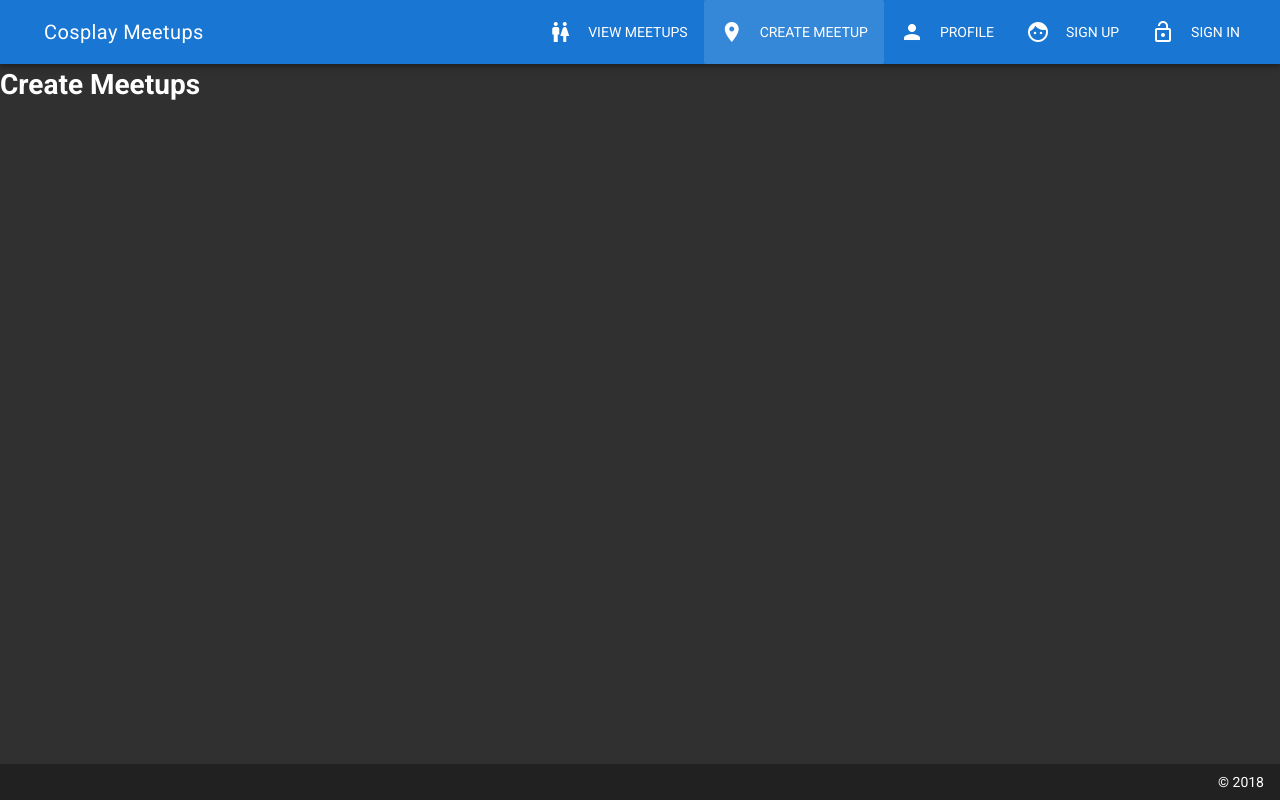
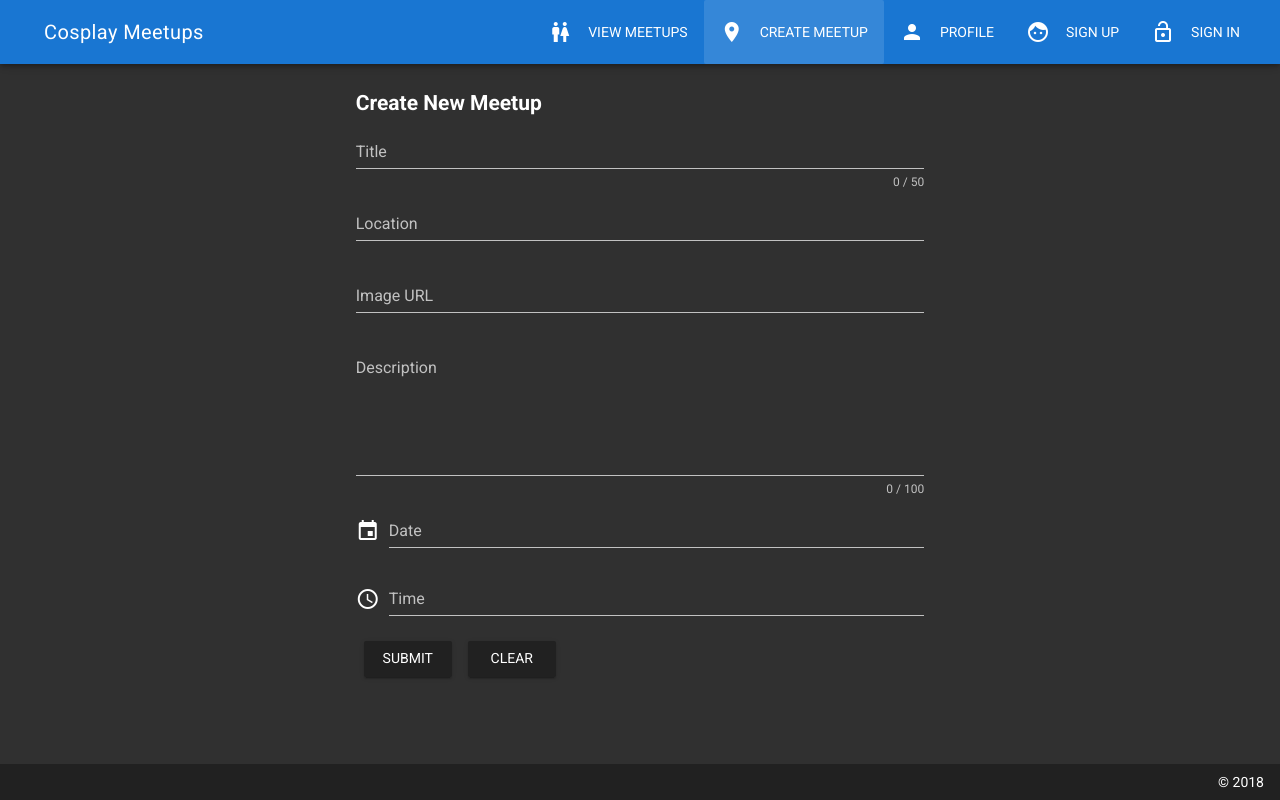
Before and after one commit to jboullion/Vue-Meetups, a Vue app: page /meetup/create in a window 1280 px wide. Built offline with nearby package versions, Linux system fonts and the light colour scheme.

Commit message:
Setting up the Create Meetup functionality

```diff
--- a/src/components/Meetup/Create.vue
+++ b/src/components/Meetup/Create.vue
@@ -1,5 +1,207 @@
 <template>
-    <div id="home">
-        <h1>Create Meetups</h1>
-    </div>
+    <v-container id="create-meetup">
+        <v-layout row wrap>
+            <v-flex xs12 sm6 offset-sm3>
+                <h2>Create New Meetup</h2>
+            </v-flex>
+        </v-layout>
+        <v-form ref="form" v-model="valid" lazy-validation class="mb-5">
+            <v-layout row wrap>
+                <v-flex xs12 sm6 offset-sm3>
+
+                    <v-text-field
+                        v-model="title"
+                        :rules="titleRules"
+                        :counter="titleLength"
+                        label="Title"
+                        hint="Hint text"
+                        class="mb-2"
+                        required
+                        ></v-text-field>
+                    <v-text-field
+                        v-model="location"
+                        :rules="locationRules"
+                        label="Location"
+                        hint="Hint text"
+                        class="mb-2"
+                        required
+                        ></v-text-field>
+
+                    <!--
+                    <v-autocomplete
+                        v-model="state"
+                        :items="states"
+                        :rules="stateRules"
+                        label="State"
+                        hint="Hint text"
+                        persistent-hint
+                    ></v-autocomplete>
+    -->
+                    <v-text-field
+                        v-model="imageUrl"
+                        :rules="urlRules"
+                        label="Image URL"
+                        hint="Hint text"
+                        class="mb-2"
+                        required
+                        ></v-text-field>
+
+                    <img v-show="imageUrl" :src="imageUrl" :alt="location" style="max-width: 100%;" />
+
+                    <v-textarea
+                        v-model="description"
+                        label="Description"
+                        hint="Hint text"
+                        rows="6"
+                        class="mb-2"
+                        :counter="100"
+                        required
+                        no-resize
+                        ></v-textarea>
+
+                    <v-dialog
+                        ref="dateDialog"
+                        v-model="dateModal"
+                        :return-value.sync="date"
+                        persistent
+                        lazy
+                        full-width
+                        width="290px"
+                    >
+                        <v-text-field
+                        slot="activator"
+                        v-model="date"
+                        label="Date"
+                        prepend-icon="event"
+                        readonly
+                        ></v-text-field>
+                        <v-date-picker
+                            v-model="date"
+                            scrollable
+                            min="2018-06-15"
+                            max="2020-03-20">
+                        <v-spacer></v-spacer>
+                        <v-btn flat color="primary" @click="dateModal = false">Cancel</v-btn>
+                        <v-btn flat color="primary" @click="$refs.dateDialog.save(date)">OK</v-btn>
+                        </v-date-picker>
+                    </v-dialog>
+                    <v-dialog
+                        ref="timeDialog"
+                        v-model="timeModal"
+                        :return-value.sync="time"
+                        persistent
+                        lazy
+                        full-width
+                        width="290px"
+                    >
+                        <v-text-field
+                        slot="activator"
+                        v-model="time"
+                        label="Time"
+                        prepend-icon="access_time"
+                        readonly
+                        ></v-text-field>
+                        <v-time-picker
+                        v-if="timeModal"
+                        v-model="time"
+                        >
+                        <v-spacer></v-spacer>
+                        <v-btn flat color="primary" @click="timeModal = false">Cancel</v-btn>
+                        <v-btn flat color="primary" @click="$refs.timeDialog.save(time)">OK</v-btn>
+                        </v-time-picker>
+                    </v-dialog>
+                </v-flex>
+            </v-layout>
+            <v-layout row wrap>
+                <v-flex xs12 sm6 offset-sm3>
+                    <v-btn
+                        :disabled="!valid"
+                        @click="submit"
+                        >
+                        submit
+                    </v-btn>
+                    <v-btn @click="clear">clear</v-btn>
+                </v-flex>
+            </v-layout>
+        </v-form>
+    </v-container>
 </template>
+
+<script>
+  export default {
+    data () {
+      return {
+        valid: false,
+        dateModal: false,
+        timeModal: false,
+        title: '',
+        email: '',
+        location: '',
+        state: '',
+        imageUrl: '',
+        description: '',
+        date: null,
+        time: null,
+        titleLength: 50,
+        titleRules: [
+          v => !!v || 'Title is required',
+          v => v.length <= this.titleLength || 'Title must be less than ' + this.titleLength + ' characters'
+        ],
+        locationRules: [
+          v => !!v || 'Location is required',
+          v => v.length <= this.titleLength || 'location must be less than ' + this.titleLength + ' characters'
+        ],
+        stateRules: [
+          v => !!v || 'State is required'
+        ],
+        urlRules: [
+          v => !!v || 'Image Url is required',
+          v => /https?:\/\/.+\..+/.test(v) || 'Url must must be valid'
+        ],
+        emailRules: [
+          v => !!v || 'E-mail is required',
+          v => /.+@.+/.test(v) || 'E-mail must be valid'
+        ],
+        isEditing: false,
+        model: null,
+        states: [
+          'Alabama', 'Alaska', 'American Samoa', 'Arizona',
+          'Arkansas', 'California', 'Colorado', 'Connecticut',
+          'Delaware', 'District of Columbia', 'Federated States of Micronesia',
+          'Florida', 'Georgia', 'Guam', 'Hawaii', 'Idaho',
+          'Illinois', 'Indiana', 'Iowa', 'Kansas', 'Kentucky',
+          'Louisiana', 'Maine', 'Marshall Islands', 'Maryland',
+          'Massachusetts', 'Michigan', 'Minnesota', 'Mississippi',
+          'Missouri', 'Montana', 'Nebraska', 'Nevada',
+          'New Hampshire', 'New Jersey', 'New Mexico', 'New York',
+          'North Carolina', 'North Dakota', 'Northern Mariana Islands', 'Ohio',
+          'Oklahoma', 'Oregon', 'Palau', 'Pennsylvania', 'Puerto Rico',
+          'Rhode Island', 'South Carolina', 'South Dakota', 'Tennessee',
+          'Texas', 'Utah', 'Vermont', 'Virgin Island', 'Virginia',
+          'Washington', 'West Virginia', 'Wisconsin', 'Wyoming'
+        ]
+      }
+    },
+    methods: {
+      submit () {
+        if (this.$refs.form.validate()) {
+          const meetupData = {
+            title: this.title,
+            location: this.location,
+            imageUrl: this.imageUrl,
+            description: this.description,
+            date: this.date
+          }
+
+          this.$store.dispatch('createMeetup', meetupData)
+          .then((value) => {
+            this.$router.push('/meetup/' + value)
+          })
+        }
+      },
+      clear () {
+        this.$refs.form.reset()
+      }
+    }
+  }
+</script>
--- a/src/components/Meetup/Meetup.vue
+++ b/src/components/Meetup/Meetup.vue
@@ -30,7 +30,7 @@
     props: ['id'],
     computed: {
       meetup () {
-        console.log('Loaded Meetup ' + this.$store.getters.loadedMeetup(this.id))
+        // console.log('Loaded Meetup ' + this.$store.getters.loadedMeetup(this.id))
         return this.$store.getters.loadedMeetup(this.id)
       }
     }
--- a/src/store/index.js
+++ b/src/store/index.js
@@ -9,7 +9,7 @@ export const store = new Vuex.Store({
       {id: 1, imageUrl: 'http://via.placeholder.com/550x350', title: 'Gamehole Con', description: '', date: '2018-07-17', location: 'Madison, WI'},
       {id: 2, imageUrl: 'http://via.placeholder.com/550x350', title: 'Shycon', description: '', date: '2017-07-18', location: 'Chicago, IL'},
       {id: 3, imageUrl: 'http://via.placeholder.com/550x350', title: 'Minni Con', description: '', date: '2017-08-17', location: 'Minneapolis, MN'},
-      {id: 4, imageUrl: 'http://via.placeholder.com/550x350', title: 'Go Blue', description: '', date: '2017-07-01', location: 'Ann Arbor, MI'}
+      {id: 4, imageUrl: 'http://via.placeholder.com/550x350', title: 'Go Blue', description: 'This is a basic desciption', date: '2017-07-01', location: 'Ann Arbor, MI'}
     ],
     user: {
       id: 'awesomeid',
@@ -17,10 +17,25 @@ export const store = new Vuex.Store({
     }
   },
   mutations: {
-
+    createMeetup (state, payload) {
+      state.loadedMeetups.push(payload)
+    }
   },
   actions: {
+    createMeetup ({commit}, payload) {
+      const meetup = {
+        title: payload.title,
+        imageUrl: payload.imageUrl,
+        description: payload.description,
+        location: payload.location,
+        date: payload.date,
+        id: this.state.loadedMeetups.length + 1
+      }
 
+      commit('createMeetup', meetup)
+
+      return meetup.id
+    }
   },
   getters: {
     loadedMeetups (state) {
@@ -31,7 +46,7 @@ export const store = new Vuex.Store({
     loadedMeetup (state) {
       return (meetupId) => {
         return state.loadedMeetups.find((meetup) => {
-          console.log('meetup.id ' + meetup.id)
+          // console.log('meetup.id ' + meetup.id)
           return meetup.id === parseInt(meetupId)
         })
       }
```
